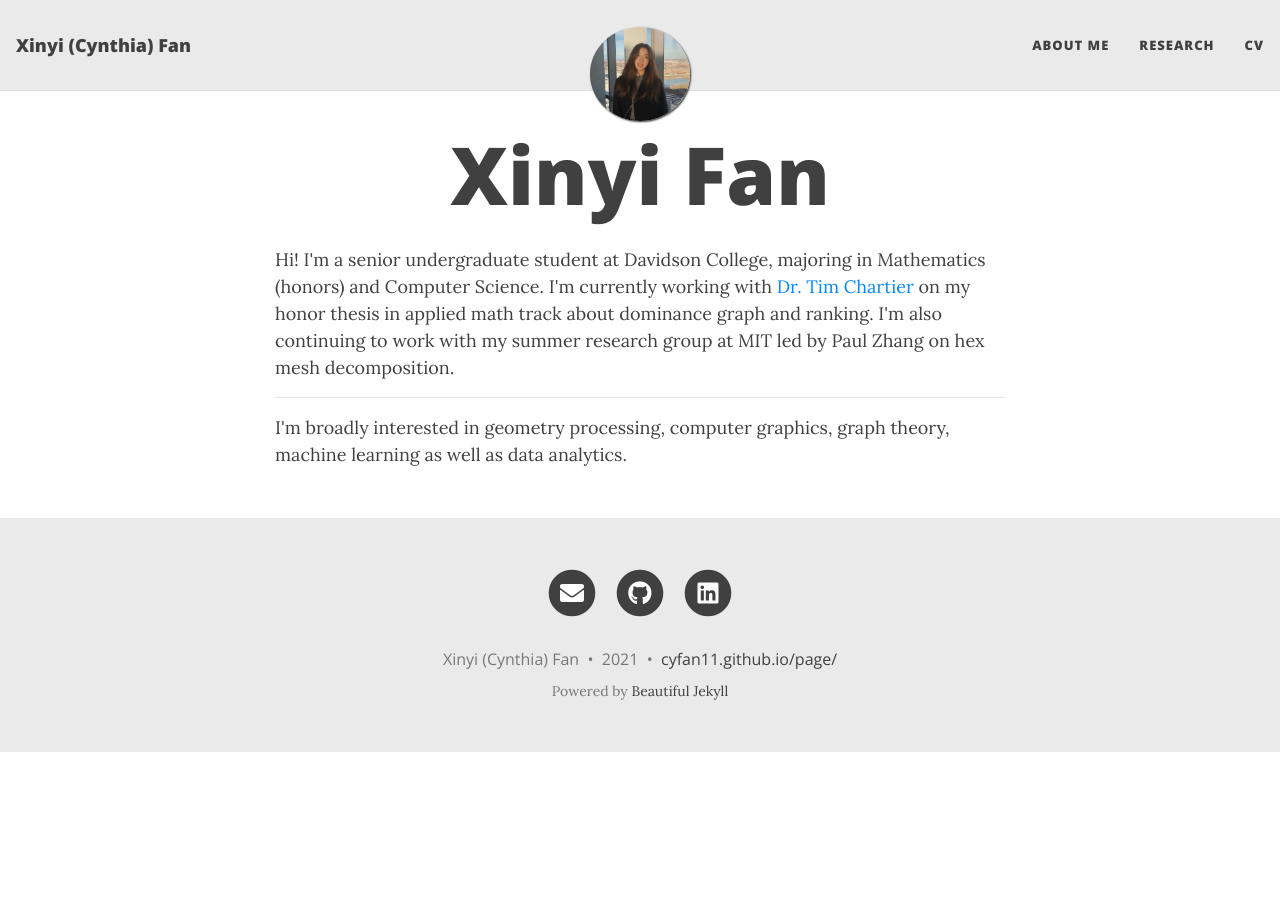
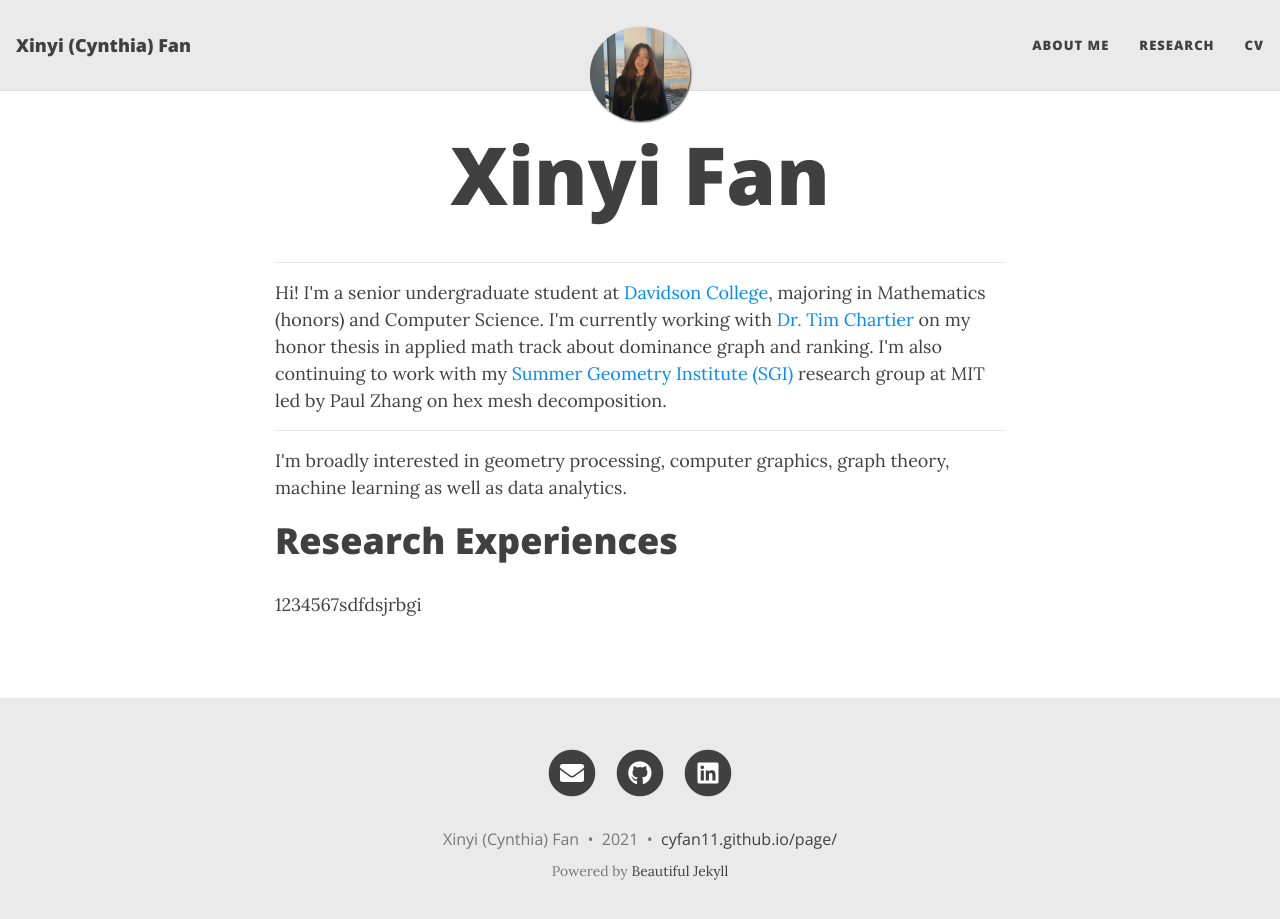
Before and after one commit to cyfan11/cynthiafan.github.io, a Jekyll site: the page built from index.html, in a window 1280 px wide and 932 px high. Shown: the top 919 px of the window. Built offline with Jekyll 4.4.1, drawn with Linux system fonts in a browser that asks for light colours; nearby versions of some CDN libraries; the list of posts is cut into pages by our own code.

Commit message:
Update index.html

```diff
--- a/index.html
+++ b/index.html
@@ -2,7 +2,15 @@
 layout: home
 title: Xinyi Fan
 ---
-
-Hi! I'm a senior undergraduate student at Davidson College, majoring in Mathematics (honors) and Computer Science. I'm currently working with <a href="https://www.davidson.edu/people/tim-chartier">Dr. Tim Chartier</a> on my honor thesis in applied math track about dominance graph and ranking. I'm also continuing to work with my summer research group at MIT led by Paul Zhang on hex mesh decomposition.
+<hr>
+Hi! I'm a senior undergraduate student at <a href="https://www.davidson.edu">Davidson College</a>, majoring in Mathematics (honors) and Computer Science. I'm currently working with <a href="https://www.davidson.edu/people/tim-chartier">Dr. Tim Chartier</a> on my honor thesis in applied math track about dominance graph and ranking. I'm also continuing to work with my <a href="https://sgi.mit.edu/sgi-2021">Summer Geometry Institute (SGI)</a> research group at MIT led by Paul Zhang on hex mesh decomposition.
 <hr>
 I'm broadly interested in geometry processing, computer graphics, graph theory, machine learning as well as data analytics.
+
+
+<body>
+      <h1>Research Experiences</h1>
+      <p>
+        1234567sdfdsjrbgi
+      </p>
+   </body>
```
